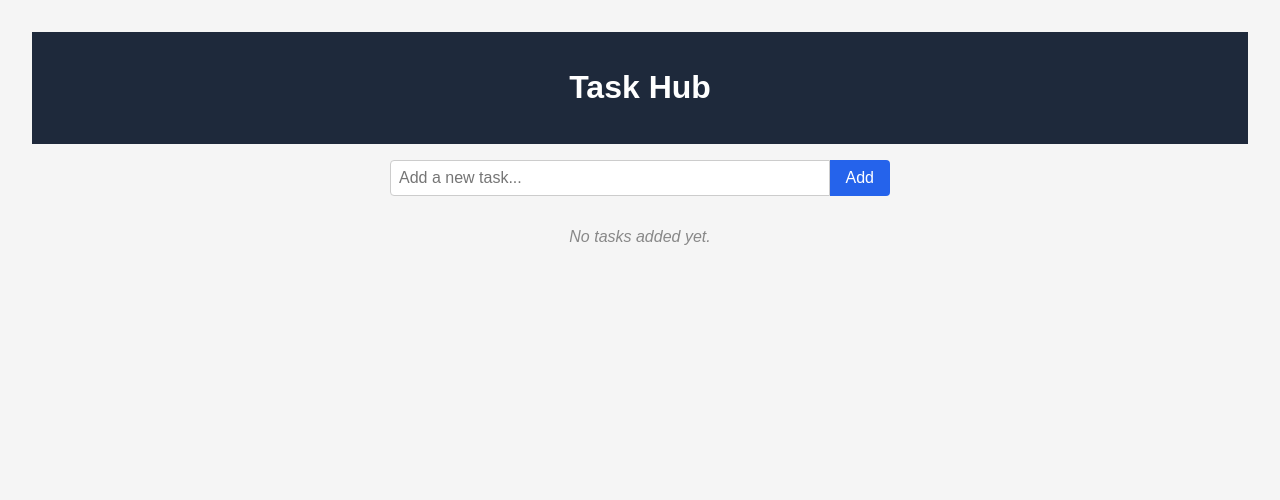
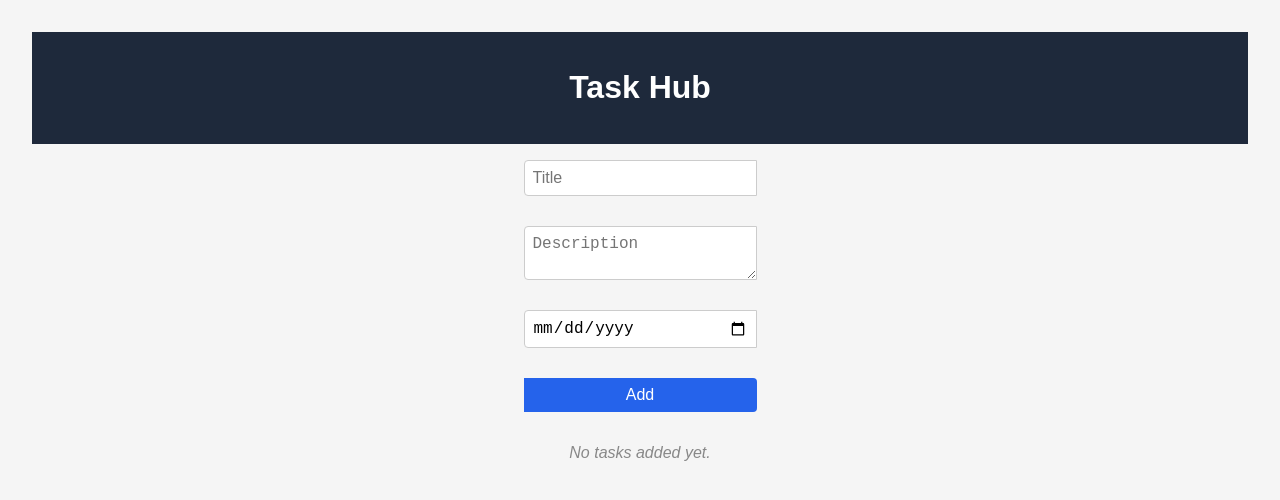
Before and after one commit to Edu-2de/task-hub, a React (Vite) app in the folder task-hub/: page / in a window 1280 px wide. Shown: the top 500 px of the page. Built offline with nearby package versions, Linux system fonts and the light colour scheme.

Commit message:
Enhance TaskForm and TaskItem components: add description and due date fields, update addTask function, and improve styling for better user experience

```diff
--- a/task-hub/src/components/TaskForm.jsx
+++ b/task-hub/src/components/TaskForm.jsx
@@ -4,13 +4,18 @@ import { useTasks } from '../context/TaskContext';
 
 const TaskForm = () => {
   const [task, setTask] = useState('');
+  const [description, setDescription] = useState('');
+  const [dueDate, setDueDate] = useState('');
   const { addTask } = useTasks();
 
   const handleSubmit = (e) => {
     e.preventDefault();
     if (task.trim() === '') return;
-    addTask(task.trim());
+
+    addTask(task.trim(), description.trim(), dueDate);
     setTask('');
+    setDescription('');
+    setDueDate('');
   };
 
   return (
@@ -18,9 +23,21 @@ const TaskForm = () => {
       <input
         type="text"
         className="task-input"
-        placeholder="Add a new task..."
+        placeholder="Title"
         value={task}
         onChange={(e) => setTask(e.target.value)}
+      />
+      <textarea
+        className="task-input"
+        placeholder="Description"
+        value={description}
+        onChange={(e) => setDescription(e.target.value)}
+      />
+      <input
+        type="date"
+        className="task-input"
+        value={dueDate}
+        onChange={(e) => setDueDate(e.target.value)}
       />
       <button type="submit" className="add-button">Add</button>
     </form>
--- a/task-hub/src/components/TaskItem.jsx
+++ b/task-hub/src/components/TaskItem.jsx
@@ -4,7 +4,9 @@ import '../styles/TaskItem.css';
 const TaskItem = ({ task, onToggleComplete, onDelete }) => {
   return (
     <div className={`task-item ${task.completed ? 'completed' : ''}`}>
-      <span onClick={() => onToggleComplete(task.id)}>{task.text}</span>
+      <h3 onClick={() => onToggleComplete(task.id)}>{task.title}</h3>
+      <p>{task.description}</p>
+      <p className="due-date">Due: {task.dueDate}</p>
       <button onClick={() => onDelete(task.id)} className="delete-button">
         ✕
       </button>
--- a/task-hub/src/context/TaskContext.jsx
+++ b/task-hub/src/context/TaskContext.jsx
@@ -19,10 +19,12 @@ export const TaskProvider = ({ children }) => {
 
 
 
-  const addTask = (text) => {
+  const addTask = (title, description, dueDate) => {
     const newTask = {
       id: crypto.randomUUID(),
-      text,
+      title,
+      description,
+      dueDate,
       completed: false,
     };
     setTasks((prev) => [...prev, newTask]);
--- a/task-hub/src/styles/TaskForm.css
+++ b/task-hub/src/styles/TaskForm.css
@@ -1,9 +1,13 @@
 /* src/styles/TaskForm.css */
 .task-form {
   display: flex;
-  justify-content: center;
   margin: 1rem auto;
   max-width: 500px;
+  flex-direction: column;
+  flex-wrap: wrap;
+  align-content: center;
+  gap: 30px;
+
 }
 
 .task-input {
```
